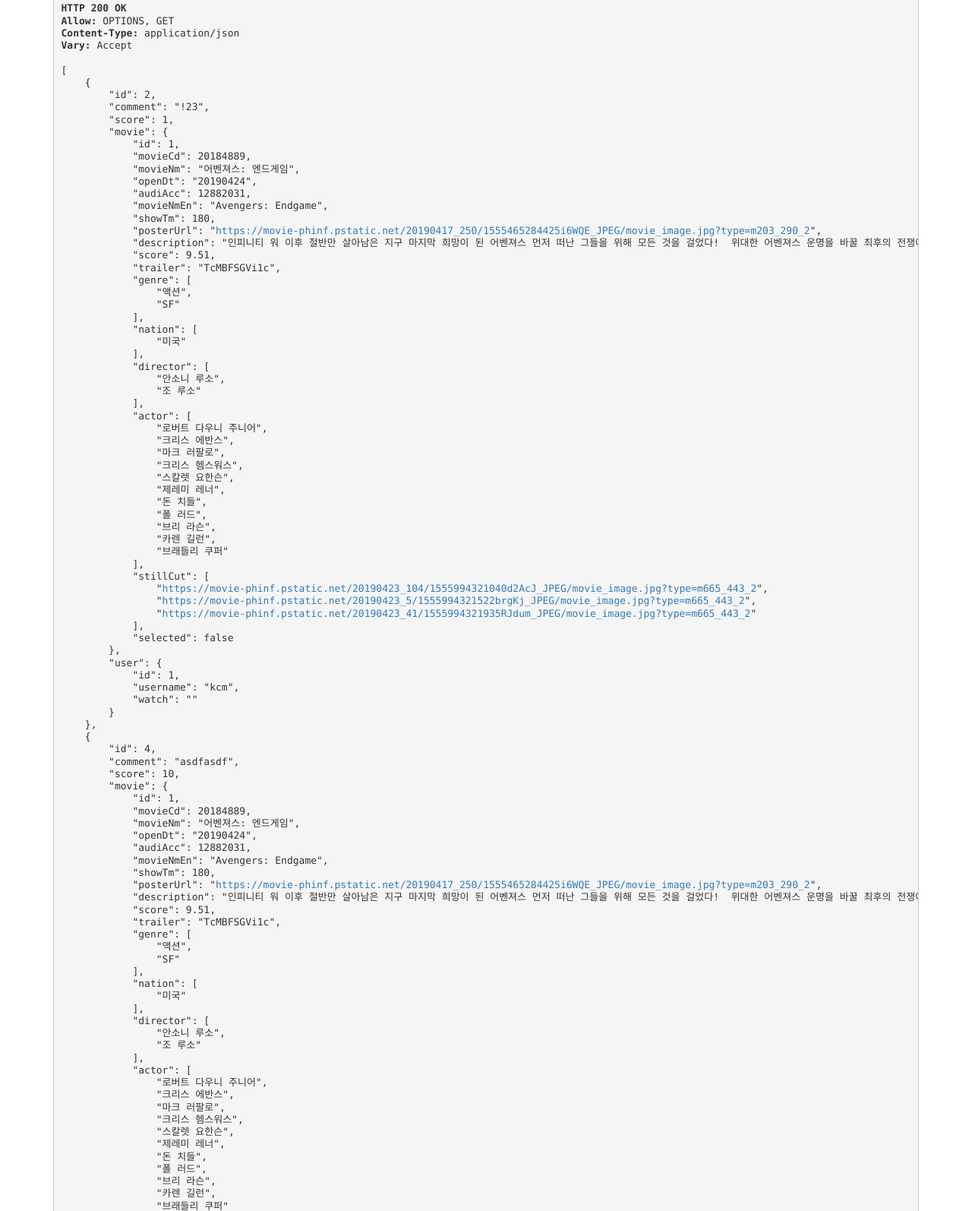
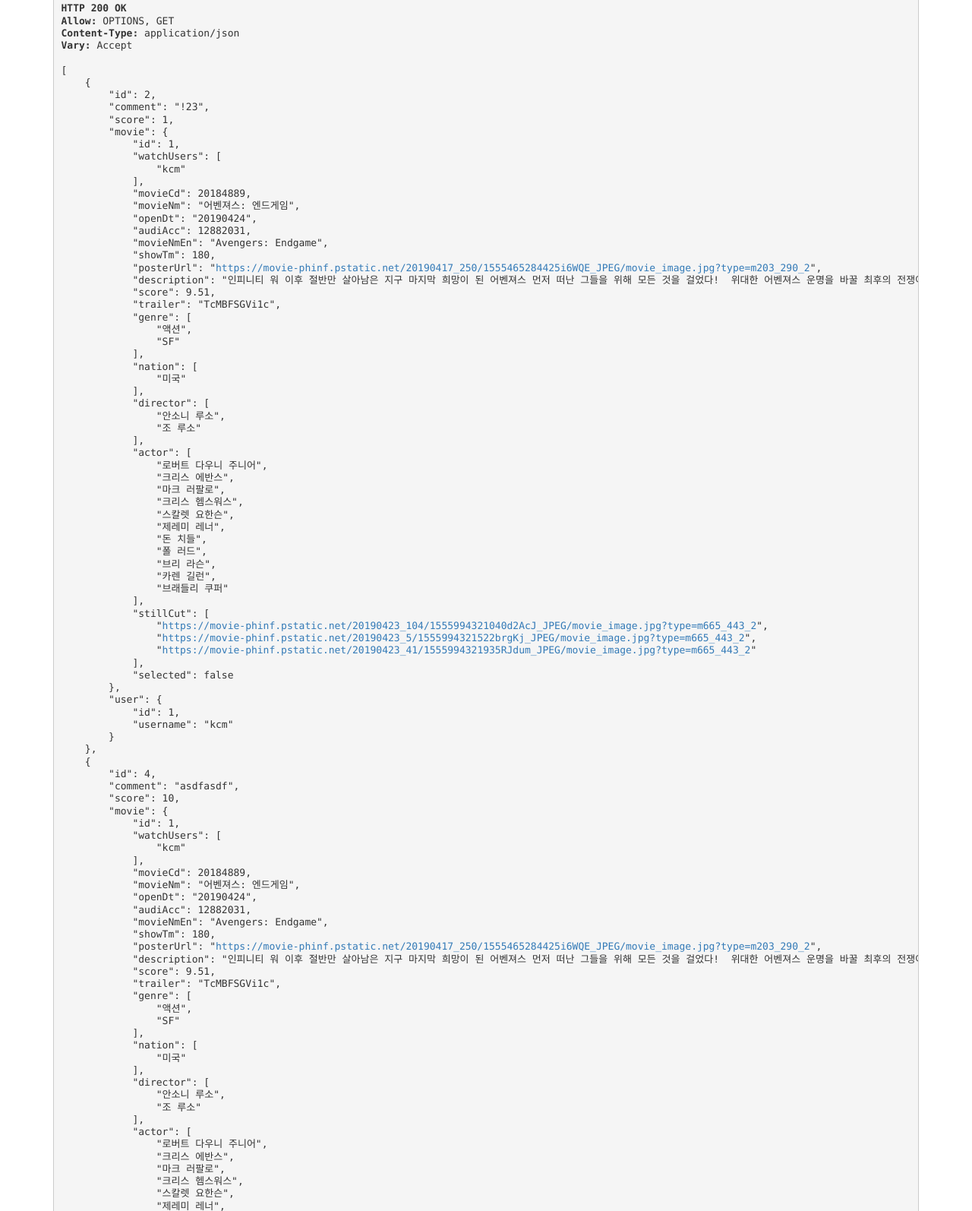
Before and after one commit to ChangmoKang/PJT, a Django app: page /movies/scores/ in a window 1280 px wide. Shown: the part 335-1929 px from the top of the page at 76% size. Run offline with Django 3.2, Linux system fonts and the light colour scheme; data comes from the database, SQL or seed files in the repository; both versions use the stored data as it was after the commit; tables that the repository leaves empty hold one stand-in row (values such as "Sample post"); parts of the project's set-up code (start-up, migrations or seed data) failed here and were passed over; some libraries are stand-ins or nearby versions.

Commit message:
Add user field to Movie model

```diff
--- a/movies/models.py
+++ b/movies/models.py
@@ -52,6 +52,7 @@ class Movie(models.Model):
     actor = models.ManyToManyField(Actor, related_name='movies')
     stillCut = models.ManyToManyField(StillCut, related_name='movies')
     selected = models.BooleanField(default=False)
+    watchUsers = models.ManyToManyField(settings.AUTH_USER_MODEL, related_name="watchlists", blank=True)
 
     def __str__(self):
         return self.movieNm
--- a/movies/serializers.py
+++ b/movies/serializers.py
@@ -33,28 +33,26 @@ class StillCutSerializer(serializers.ModelSerializer):
         fields = '__all__'
 
 
+class UserSerializer(serializers.ModelSerializer):
+    class Meta:
+        model = get_user_model()
+        fields = ['id', 'username']
+
 class MovieSerializer(serializers.ModelSerializer):
     genre = serializers.StringRelatedField(many=True)
     nation = serializers.StringRelatedField(many=True)
     director = serializers.StringRelatedField(many=True)
     actor = serializers.StringRelatedField(many=True)
     stillCut = serializers.StringRelatedField(many=True)
+    watchUsers = serializers.StringRelatedField(many=True)
 
     class Meta:
         model = Movie
-        fields = ['id', 'movieCd', 'movieNm', 'openDt', 'audiAcc', 'movieNmEn', 'showTm', 'posterUrl', 'description', 'score', 'trailer', 'genre',  'nation', 'director', 'actor', 'stillCut', 'selected']
+        fields = ['id', 'watchUsers', 'movieCd', 'movieNm', 'openDt', 'audiAcc', 'movieNmEn', 'showTm', 'posterUrl', 'description', 'score', 'trailer', 'genre',  'nation', 'director', 'actor', 'stillCut', 'selected']
 
 
-class UserSerializer(serializers.ModelSerializer):
-    class Meta:
-        model = get_user_model()
-        fields = ['id', 'username', 'watch']
 
 
-class UserWatchSerializer(serializers.ModelSerializer):
-    class Meta:
-        model = get_user_model()
-        fields = ['id', 'watch']
 
 
 class ScoreSerializer(serializers.ModelSerializer):
--- a/movies/templates/movies/index.html
+++ b/movies/templates/movies/index.html
@@ -57,6 +57,8 @@
                 <div class="row">
                     <div class="col-lg-3 col-md-4 col-sm-6 col-12" v-for="review in allScores.reverse().slice(0, 5)">
                         <div class="reviewCard">
+                            <div class="reviewContent">[[ review.movie.movieNm ]]</div>
+
                             <div class="reviewStars">
                                 <div class="star-ratings-css">
                                     <div class="star-ratings-css-top" :style="{'width': `${review.score*10}%`}">
@@ -69,7 +71,7 @@
                                 [[ review.comment ]]
                             </div>
                             <div class="reviewMovieTitle">
-                                - [[ review.movie.movieNm ]]
+                                - [[ review.user.username ]]
                             </div>
                         </div>
                     </div>
--- a/movies/templates/movies/watchlist.html
+++ b/movies/templates/movies/watchlist.html
@@ -3,8 +3,10 @@
 {% block body %}
 
 <div class="main_section">
+    <h3 class="section_header">찜한 영화 목록</h3>
+    <div>
 
-
+    </div>
 </div>
 
 
--- a/movies/urls.py
+++ b/movies/urls.py
@@ -12,7 +12,7 @@ urlpatterns = [
 
     path('get/', views.movie_get, name='movie_get'),
     path('get/genres/', views.genre_get, name='genre_get'),
-    path('get/<int:user_id>/watches/', views.watch_get, name='watch_get'),
+    # path('get/<int:user_id>/watches/', views.watch_get, name='watch_get'),
 
     # path('<int:movie_id>/scores/create/', views.score_create, name='score_create'),
     # path('<int:movie_id>/scores/<int:score_id>/update/', views.score_update, name='score_update'),
--- a/movies/views.py
+++ b/movies/views.py
@@ -11,7 +11,7 @@ from django.contrib.auth import get_user_model
 
 from rest_framework.decorators import api_view
 from rest_framework.response import Response
-from .serializers import MovieSerializer, ScoreSerializer, GenreSerializer, UserWatchSerializer
+from .serializers import MovieSerializer, ScoreSerializer, GenreSerializer
 
 # from .API_CALL.KOFIC.get_daily_list import daily_lists, YESTERDAY
 # from .API_CALL.KOFIC.get_data import a
@@ -54,11 +54,11 @@ def genre_get(request):
     return Response(serializer.data)
 
 
-@api_view(['GET'])
-def watch_get(request, user_id):
-    user = get_object_or_404(get_user_model(), pk=user_id)
-    serializer = UserWatchSerializer(user, many=True)
-    return Response(serializer.data)
+# @api_view(['GET'])
+# def watch_get(request, user_id):
+#     user = get_object_or_404(get_user_model(), pk=user_id)
+#     serializer = UserWatchSerializer(user, many=True)
+#     return Response(serializer.data)
 
 
 @login_required
```
Also changed, not shown: db.sqlite3, movies/migrations/0002_movie_watchusers.py (added).
